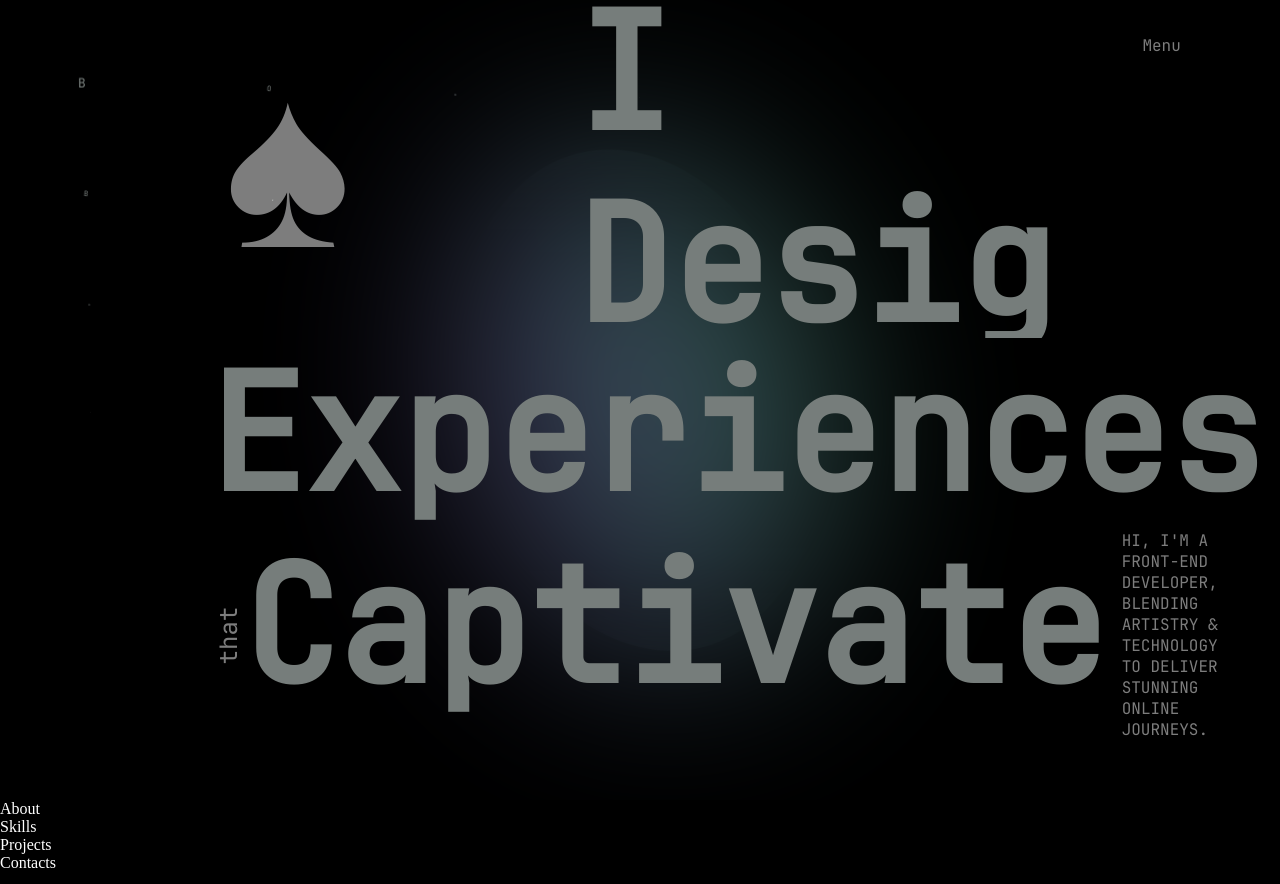
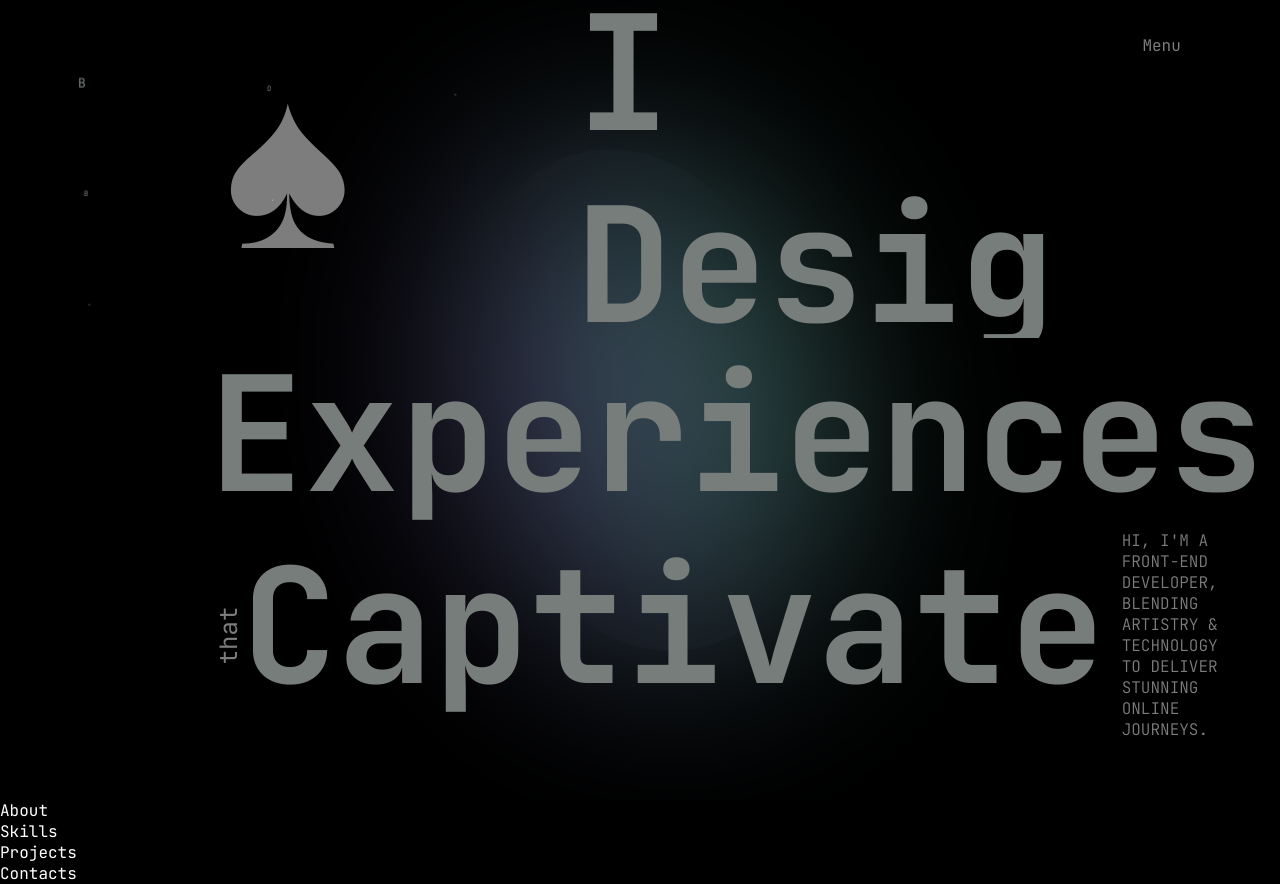
Before and after one commit to Drish-xD/Devfolio, a Next.js app: page / in a window 1280 px wide. Built offline with nearby package versions, Linux system fonts and the light colour scheme.

Commit message:
optimized fonts

```diff
--- a/src/app/layout.tsx
+++ b/src/app/layout.tsx
@@ -1,4 +1,5 @@
 import { Blob } from '@components';
+import { jetBrain, offBit } from '@fonts/font';
 import '@styles/global.scss';
 import { ReactNode } from 'react';
 
@@ -9,7 +10,7 @@ export const metadata = {
 
 export default function RootLayout({ children }: { children: ReactNode }) {
   return (
-    <html lang="en">
+    <html lang="en" className={`${jetBrain.variable} ${offBit.variable}`}>
       <body>
         <Blob />
         {children}
--- /dev/null
+++ b/src/assets/fonts/font.ts
@@ -0,0 +1,14 @@
+import { JetBrains_Mono } from 'next/font/google';
+import localFont from 'next/font/local';
+
+export const jetBrain = JetBrains_Mono({
+  subsets: ['latin'],
+  variable: '--font-jetbrain',
+  display: 'swap'
+});
+
+export const offBit = localFont({
+  src: './OffBit-Reg.woff2',
+  variable: '--font-offbit',
+  display: 'swap'
+});
--- a/src/assets/styles/_variable.scss
+++ b/src/assets/styles/_variable.scss
@@ -1,28 +1,6 @@
 // colors
 $black: #000000ff;
-$poppy: #d64045ff;
-$butterscotch: #eea243ff;
-$celadon: #b9e3c6ff;
 $white: #f1fffaff;
-$vineyard: #ef3d59;
-$DancingDaisy: #efc958;
-$DarkCyan: #4ab19d;
-$darkGrey: #344e5c;
-$SoftOrange: #e17a47;
 
-@font-face {
-  font-family: 'OffBit';
-  src: url('../fonts/OffBit-Reg.woff2') format('woff2'),
-    url('../fonts/OffBit-Reg.woff') format('woff');
-  font-weight: normal;
-  font-style: normal;
-  font-display: swap;
-}
-
-@font-face {
-  font-family: 'JetBrain';
-  src: url('../fonts/JetBrainsMono.woff2') format('woff2');
-  font-weight: normal;
-  font-style: normal;
-  font-display: swap;
-}
+$JetBrain: var(--font-jetbrain);
+$Offbit: var(--font-offbit);
--- a/src/assets/styles/global.scss
+++ b/src/assets/styles/global.scss
@@ -16,6 +16,7 @@ body {
   overflow: auto;
   color: white;
   background: $black;
+  font-family: $JetBrain, monospace;
 }
 
 // Custom Scrollbar
--- a/src/assets/styles/modules/home.module.scss
+++ b/src/assets/styles/modules/home.module.scss
@@ -14,7 +14,6 @@
     .line-wrap {
       width: 100%;
       display: flex;
-      font-family: 'JetBrain';
 
       &.one {
         align-items: center;
@@ -22,7 +21,7 @@
         overflow: hidden;
         span {
           margin-right: 1em;
-          font: 15em 'Offbit';
+          font: 15em $Offbit;
         }
       }
 
--- a/src/assets/styles/modules/loader.module.scss
+++ b/src/assets/styles/modules/loader.module.scss
@@ -22,7 +22,6 @@
     place-items: center;
     color: $white;
     font-size: 1rem;
-    font-family: 'JetBrain', monospace;
 
     span {
       display: flex;
--- a/src/assets/styles/modules/navbar.module.scss
+++ b/src/assets/styles/modules/navbar.module.scss
@@ -9,7 +9,7 @@ header {
     top: 2rem;
     right: 6rem;
     padding: 0.2rem;
-    font: 400 1rem 'JetBrain';
+    font-size: 1rem;
     cursor: pointer;
 
     &:hover {
@@ -40,7 +40,6 @@ header {
           transform: translateY(110%) rotate(3deg);
           a {
             text-transform: capitalize;
-            font-family: 'JetBrain';
             font-size: 3.5em;
             color: $white;
 
```
Also changed, not shown: src/assets/fonts/JetBrainsMono.woff2 (deleted), src/assets/fonts/OffBit-Reg.woff (deleted).
